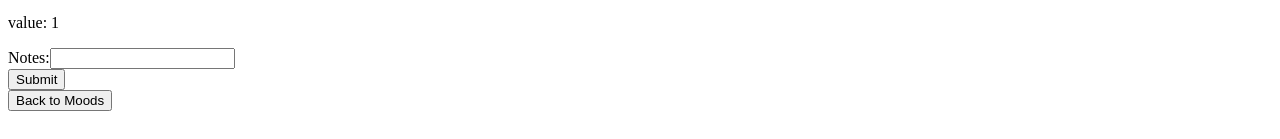
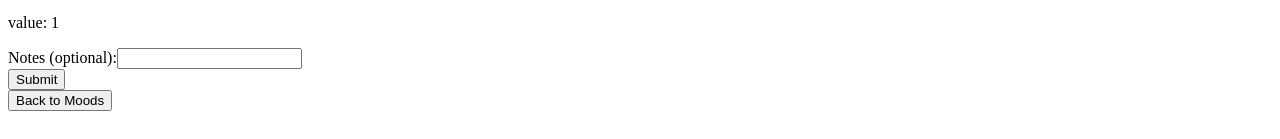
Before and after one commit to KatyaW-01/body-and-mind-fullstack-app, a React (Vite) app in the folder client/: page /moods/addMood in a window 1280 px wide. Shown: the part 186-325 px from the top of the page. Built offline with nearby package versions, Linux system fonts and the light colour scheme; no server answers.

Commit message:
add optional to notes in add mood form

```diff
--- a/client/src/components/AddMoodForm.jsx
+++ b/client/src/components/AddMoodForm.jsx
@@ -80,7 +80,7 @@ function AddMoodForm() {
           {errors.rating && <p className="error">{errors.rating[0]}</p>}
         </div>
         <div>
-          <label htmlFor="notes">Notes:</label>
+          <label htmlFor="notes">Notes (optional):</label>
           <input type="text" id="notes" name="notes" value={newMood.notes} onChange={handleChange}/>
           {errors.notes && <p className="error">{errors.notes[0]}</p>}
         </div>
--- a/client/src/pages/Analytics.jsx
+++ b/client/src/pages/Analytics.jsx
@@ -1,5 +1,6 @@
 import React from "react"
 import NavBar from "../components/NavBar"
+
 
 function Analytics() {
   return(
```
